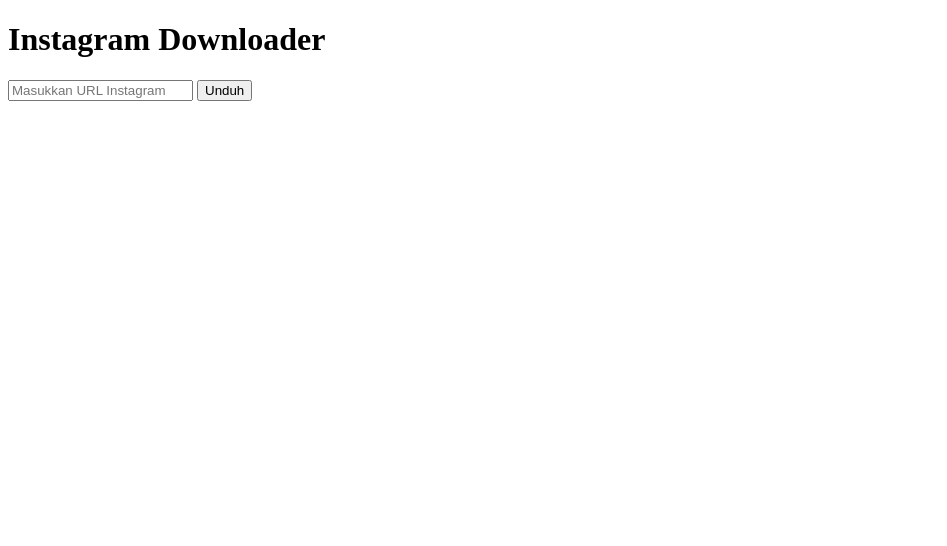
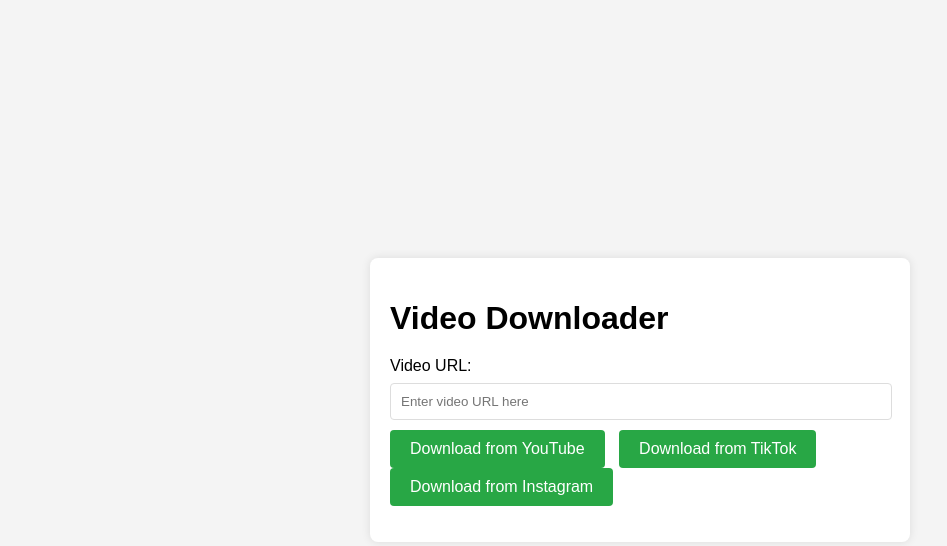
Before and after one commit to KRB105C/eltesweb.github.io, a website: page public/index.html in a window 1280 px wide. Shown: the whole page, without its empty margins (0-947 px from the left). Drawn offline with Linux system fonts and the light colour scheme.

Commit message:
Update index.html

```diff
--- a/public/index.html
+++ b/public/index.html
@@ -1,26 +1,85 @@
 <!DOCTYPE html>
 <html lang="en">
 <head>
-  <meta charset="UTF-8">
-  <meta name="viewport" content="width=device-width, initial-scale=1.0">
-  <title>Instagram Downloader</title>
+    <meta charset="UTF-8">
+    <meta name="viewport" content="width=device-width, initial-scale=1.0">
+    <title>Video Downloader</title>
+    <style>
+        body {
+            font-family: Arial, sans-serif;
+            display: flex;
+            justify-content: center;
+            align-items: center;
+            height: 100vh;
+            background-color: #f4f4f4;
+            margin: 0;
+        }
+        .container {
+            width: 90%;
+            max-width: 500px;
+            background: #fff;
+            padding: 20px;
+            border-radius: 8px;
+            box-shadow: 0 0 10px rgba(0, 0, 0, 0.1);
+        }
+        h1 {
+            margin-bottom: 20px;
+        }
+        label {
+            display: block;
+            margin-bottom: 8px;
+        }
+        input[type="text"] {
+            width: calc(100% - 20px);
+            padding: 10px;
+            border: 1px solid #ddd;
+            border-radius: 4px;
+            margin-bottom: 10px;
+        }
+        button {
+            padding: 10px 20px;
+            border: none;
+            border-radius: 4px;
+            background-color: #28a745;
+            color: #fff;
+            font-size: 16px;
+            cursor: pointer;
+            margin-right: 10px;
+        }
+        button:hover {
+            background-color: #218838;
+        }
+        .error {
+            color: #d9534f;
+        }
+    </style>
 </head>
 <body>
-  <h1>Instagram Downloader</h1>
-  <form id="download-form">
-    <input type="text" id="url" placeholder="Masukkan URL Instagram" required>
-    <button type="submit">Unduh</button>
-  </form>
-  <div id="result"></div>
+    <div class="container">
+        <h1>Video Downloader</h1>
+        <label for="url">Video URL:</label>
+        <input type="text" id="url" placeholder="Enter video URL here">
+        <div>
+            <button onclick="download('youtube')">Download from YouTube</button>
+            <button onclick="download('tiktok')">Download from TikTok</button>
+            <button onclick="download('instagram')">Download from Instagram</button>
+        </div>
+        <p id="error" class="error"></p>
+    </div>
 
-  <script>
-    document.getElementById('download-form').addEventListener('submit', async (event) => {
-      event.preventDefault();
-      const url = document.getElementById('url').value;
-      const response = await fetch(`/api/download?url=${encodeURIComponent(url)}`);
-      const result = await response.json();
-      document.getElementById('result').innerText = JSON.stringify(result);
-    });
-  </script>
+    <script>
+        function download(platform) {
+            const url = document.getElementById('url').value;
+            if (!url) {
+                document.getElementById('error').textContent = 'Please enter a URL.';
+                return;
+            }
+
+            document.getElementById('error').textContent = '';
+
+            const downloadUrl = `https://your-vercel-url/download/${platform}?url=${encodeURIComponent(url)}`;
+            window.location.href = downloadUrl;
+        }
+    </script>
 </body>
 </html>
```
